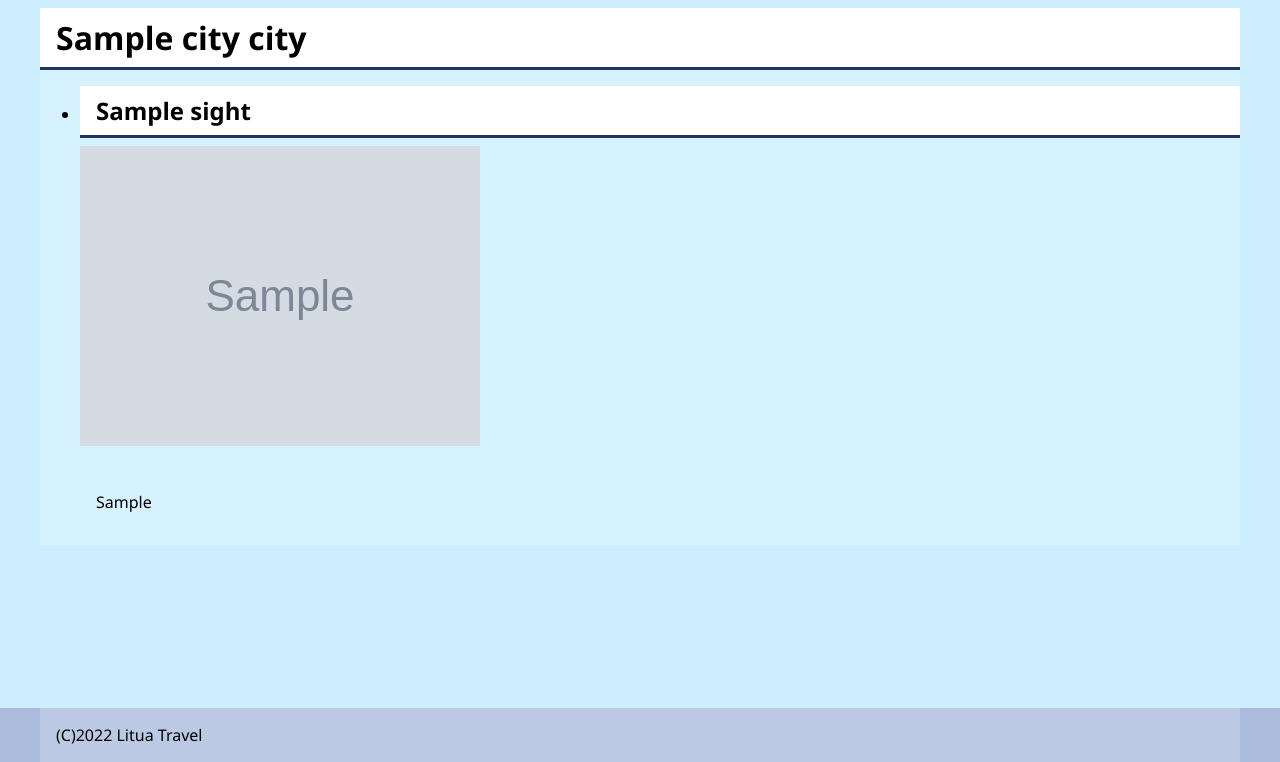
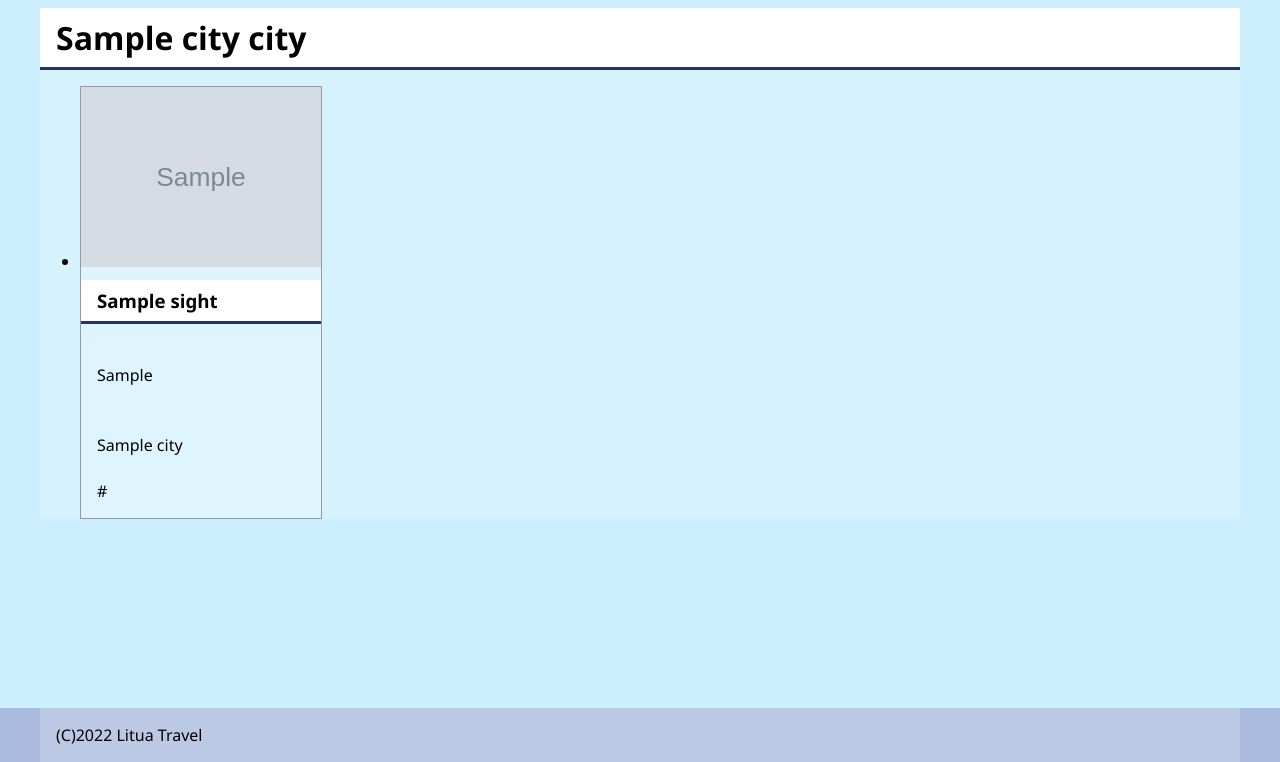
Before and after one commit to Shpokas2022/tour_routes, a Django app: page /city/1/ in a window 1280 px wide. Shown: the part 38-800 px from the top of the page. Run offline with Django 4.2, Linux system fonts and the light colour scheme; tables that the repository leaves empty hold one stand-in row (values such as "Sample post"); grey boxes marked "Sample" are stand-in pictures.

Commit message:
Sutyvarkytas paveiksliukų vaizdavimas

```diff
--- /dev/null
+++ b/requirements.txt
@@ -0,0 +1,5 @@
+asgiref==3.5.2
+Django==4.1.3
+Pillow==9.3.0
+sqlparse==0.4.3
+tzdata==2022.6
--- a/tour_routes/tour/static/tour/css/base.css
+++ b/tour_routes/tour/static/tour/css/base.css
@@ -85,3 +85,27 @@ table {
     border: 3px solid #900;
     background-color: #f99;
 }
+
+/* Forminame nuotraukų tinklelį */
+
+ul.sight_list{
+    display: flex;
+    flex-direction: row;
+    flex-wrap: wrap;
+    gap: 1rem;
+}
+
+li.sight {
+    flex-basis: 15rem;
+    border: 1px solid #999;
+    background-color: rgba(255, 255, 255, 0.2);
+    padding: 0rem
+}
+
+li.sight img {
+    max-width: 100%;
+}
+
+/* li.sight h2 {
+    padding: 1rem;
+} */
--- a/tour_routes/tour/templates/tour/city.html
+++ b/tour_routes/tour/templates/tour/city.html
@@ -3,7 +3,7 @@
 {% block title %}City{% endblock title %}
 {% block content %}
     <h1>{{city}} city</h1>
-        <ul>
+        <ul class='sight_list'>
             {% for sight in city.sights.all %}
             {% include 'tour/inc/sight_list_item.html' %}
             {% endfor %}
--- a/tour_routes/tour/templates/tour/inc/sight_list_item.html
+++ b/tour_routes/tour/templates/tour/inc/sight_list_item.html
@@ -1,9 +1,14 @@
 {% load static %}
-<li><a ref="{ url 'sight' sight.id %}"><h2>{{sight}}</h2></a>
-    {% if sight.photo %}
-        <img src="{{ sight.photo.url }}">
-    {% else %}
-        <img src="{% static 'tour/img/LituaTravel-j_b.png' %}">
-    {% endif %}
-<p>{{ sight.facts|linebreaks|truncatewords:50 }}</p>
+<li class='sight'>
+    <a ref="{ url 'sight' sight.id %}"></a>
+        {% if sight.photo %}
+            <img src="{{ sight.photo.url }}">
+        {% else %}
+            <img src="{% static 'tour/img/LituaTravel-j_b.png' %}">
+        {% endif %}
+        <h3>{{sight}}</h3>
+        {% comment %} <h3><a href="{% url 'sight' get_google_link %}">{{sight}}</a></h3> {% endcomment %}
+<p>{{ sight.facts|linebreaks|truncatewords:30 }}</p>
+<p>{{ sight.city }}</p>
+<p>{{ sight.google_link }}</p>
 </li>
--- a/tour_routes/tour/templates/tour/route.html
+++ b/tour_routes/tour/templates/tour/route.html
@@ -3,7 +3,7 @@
 {% block title %}Route{% endblock title %}
 {% block content %}
     <h1>{{route}}</h1>
-        <ul>
+        <ul class='sight_list'>
             {% for sight in route.sights.all %}
             {% with sight.sight as sight %}
             {% include 'tour/inc/sight_list_item.html' %}
```
